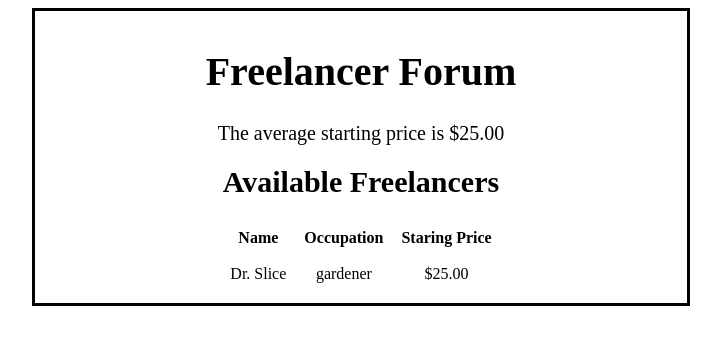
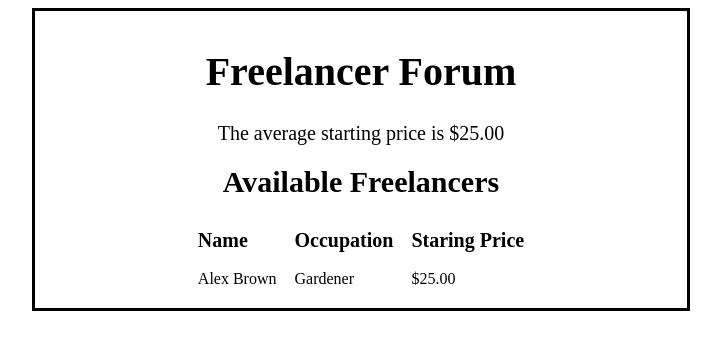
Before and after one commit to Scott-Mitchell336/Unit2.FreelancerForum, a plain HTML site: page index.html in a window 1280 px wide. Shown: the whole page, without its empty margins (279-1000 px from the left). Drawn offline with Linux system fonts and the light colour scheme.

Commit message:
Now working correcltly

```diff
--- a/index.html
+++ b/index.html
@@ -9,7 +9,7 @@
   <body>
     <div class="centerContainer">
       <h1 class="containerTitle">Freelancer Forum</h1>
-      <p class="averagePrice">The average starting price is $30</p>
+      <p class="averagePrice">The average starting price is $0.00</p>
       <h1 class="availableFreelancers">Available Freelancers</h1>
     </div>
     <script src="script.js"></script>
--- a/script.js
+++ b/script.js
@@ -1,15 +1,64 @@
 const freelancers = [
-  { name: "Dr. Slice", price: 25, occupation: "gardener" },
-  { name: "Dr. Pressure", price: 51, occupation: "programmer" },
-  { name: "Prof. Possibility", price: 43, occupation: "teacher" },
-  { name: "Prof. Prism", price: 81, occupation: "teacher" },
-  { name: "Dr. Impulse", price: 43, occupation: "teacher" },
-  { name: "Prof. Spark", price: 76, occupation: "programmer" },
-  { name: "Dr. Wire", price: 47, occupation: "teacher" },
-  { name: "Prof. Goose", price: 72, occupation: "driver" },
+  { name: "Alex Brown", price: 25, occupation: "Gardener" },
+  { name: "Susie Johnson", price: 51, occupation: "Programmer" },
+];
+
+const occupations = [
+  "Web Developer",
+  "Graphic Designer",
+  "Teacher",
+  "Driver",
+  "Gardener",
+  "Programmer",
+  "Data Analyst",
+  "Data Scientist",
+  "Software Engineer",
+  "Business Analyst",
+  "Project Manager",
+  "Product Manager",
+  "UX Designer",
+  "UI Designer",
+  "Frontend Developer",
+  "Backend Developer",
+  "Full Stack Developer",
+];
+const firstNames = [
+  "John",
+  "Jane",
+  "Alex",
+  "Chris",
+  "Pat",
+  "Taylor",
+  "Paul",
+  "Susie",
+  "Dale",
+  "Kim",
+];
+const lastNames = [
+  "Doe",
+  "Smith",
+  "Johnson",
+  "Brown",
+  "Williams",
+  "Jones",
+  "Garcia",
+  "Miller",
+  "Davis",
+  "Rodriguez",
 ];
 
 let currentFreelancerIndex = 0;
+
+function getRandomElement(arr) {
+  return arr[Math.floor(Math.random() * arr.length)];
+}
+
+function generateRandomFreelancer() {
+  const name = `${getRandomElement(firstNames)} ${getRandomElement(lastNames)}`;
+  const occupation = getRandomElement(occupations);
+  const price = Math.random() * 100; // Random price between 0 and 100
+  return { name, occupation, price: parseFloat(price) };
+}
 
 function createTable() {
   const table = document.createElement("table");
@@ -35,7 +84,7 @@ function createTable() {
 
 function addFreelancer(freelancer) {
   const tableBody = document.querySelector("#freeLancerTableBody");
-  console.log(tableBody);
+  //console.log(tableBody);
   const row = document.createElement("tr");
 
   const name = document.createElement("td");
@@ -47,7 +96,8 @@ function addFreelancer(freelancer) {
   row.appendChild(occupation);
 
   const price = document.createElement("td");
-  price.textContent = `$${freelancer.price.toFixed(2)}`; // Format price as $xx.xx
+  const roundedPrice = Math.floor(freelancer.price);
+  price.textContent = `$${roundedPrice.toFixed(2)}`; // Format price as $xx.00
   row.appendChild(price);
 
   tableBody.appendChild(row);
@@ -56,15 +106,15 @@ function addFreelancer(freelancer) {
 function updateAveragePrice() {
   // Calculate average price
   let total = 0;
-  console.log("currentFreelancerIndex = ", currentFreelancerIndex);
+  //console.log("currentFreelancerIndex = ", currentFreelancerIndex);
   for (let i = 0; i <= currentFreelancerIndex; i++) {
-    console.log("index = ", i);
+    //console.log("index = ", i);
     const freelancer = freelancers[i];
     total += freelancer.price;
-    console.log("total = ", total);
+    //console.log("total = ", total);
   }
   const averagePrice = total / (currentFreelancerIndex + 1);
-  console.log(`Average Price: $${averagePrice.toFixed(2)}`);
+  //console.log(`Average Price: $${averagePrice.toFixed(2)}`);
 
   // Update the average price in the DOM
   const averagePriceElement = document.querySelector(".averagePrice");
@@ -80,17 +130,17 @@ container.appendChild(table);
 
 const addFreelancerIntervalId = setInterval(() => {
   const freeLancer = freelancers[currentFreelancerIndex];
-  console.log(freeLancer);
+  //console.log(freeLancer);
   addFreelancer(freeLancer);
   updateAveragePrice();
-  if (currentFreelancerIndex === freelancers.length - 1) {
-    clearInterval(addFreelancerIntervalId);
-  }
+  // if (currentFreelancerIndex === freelancers.length - 1) {
+  //   clearInterval(addFreelancerIntervalId);
+  // }
   currentFreelancerIndex++;
 }, 5000);
 
-// const freeLancer = freelancers[currentFreelancerIndex];
-// console.log(freeLancer);
-// addFreelancer(freeLancer);
-// updateAveragePrice();
-// currentFreelancerIndex++;
+const createFreelancerIntervalId = setInterval(() => {
+  const freeLancer = generateRandomFreelancer();
+  console.log("new freelancer = ", freeLancer);
+  freelancers.push(freeLancer);
+}, 5000);
--- a/style.css
+++ b/style.css
@@ -31,6 +31,7 @@
 th,
 td {
   padding: 8px;
+}
 
 th {
   font-size: 20px;
```
Also changed, not shown: 1 other file.
